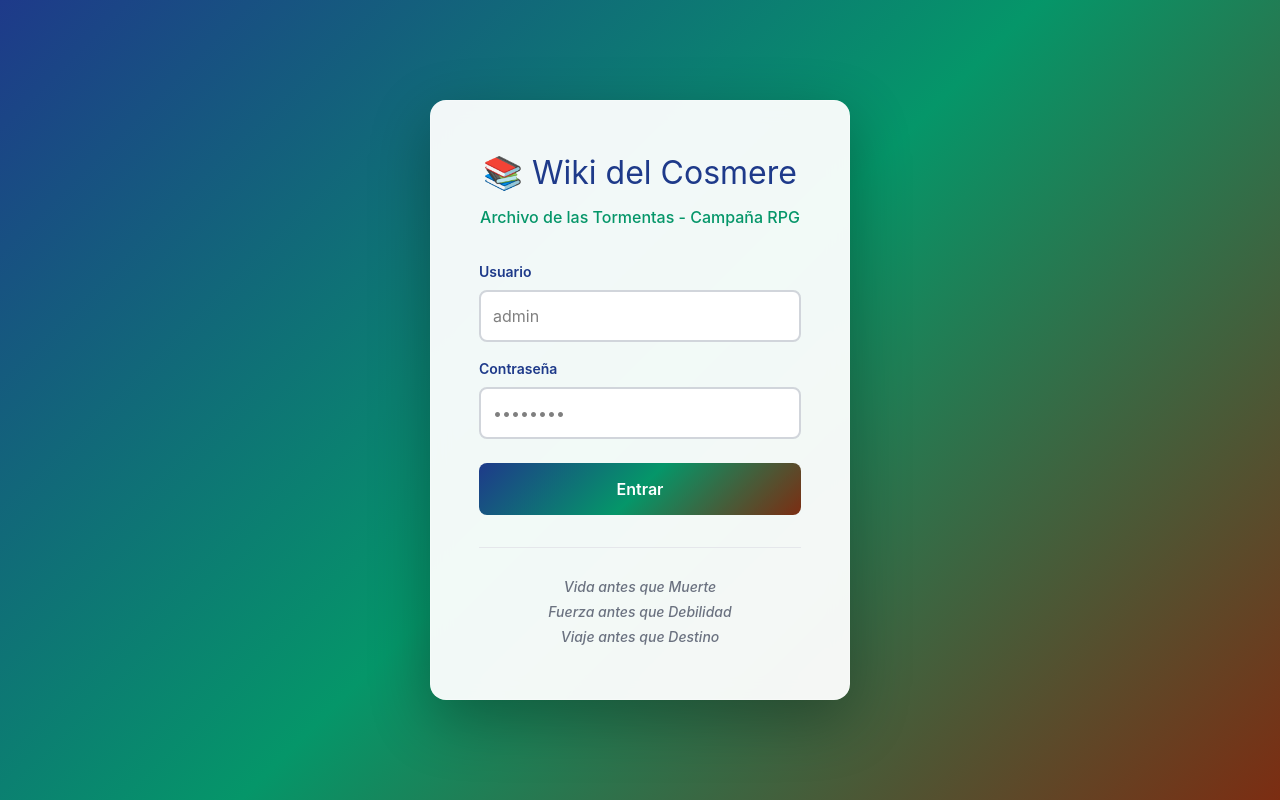
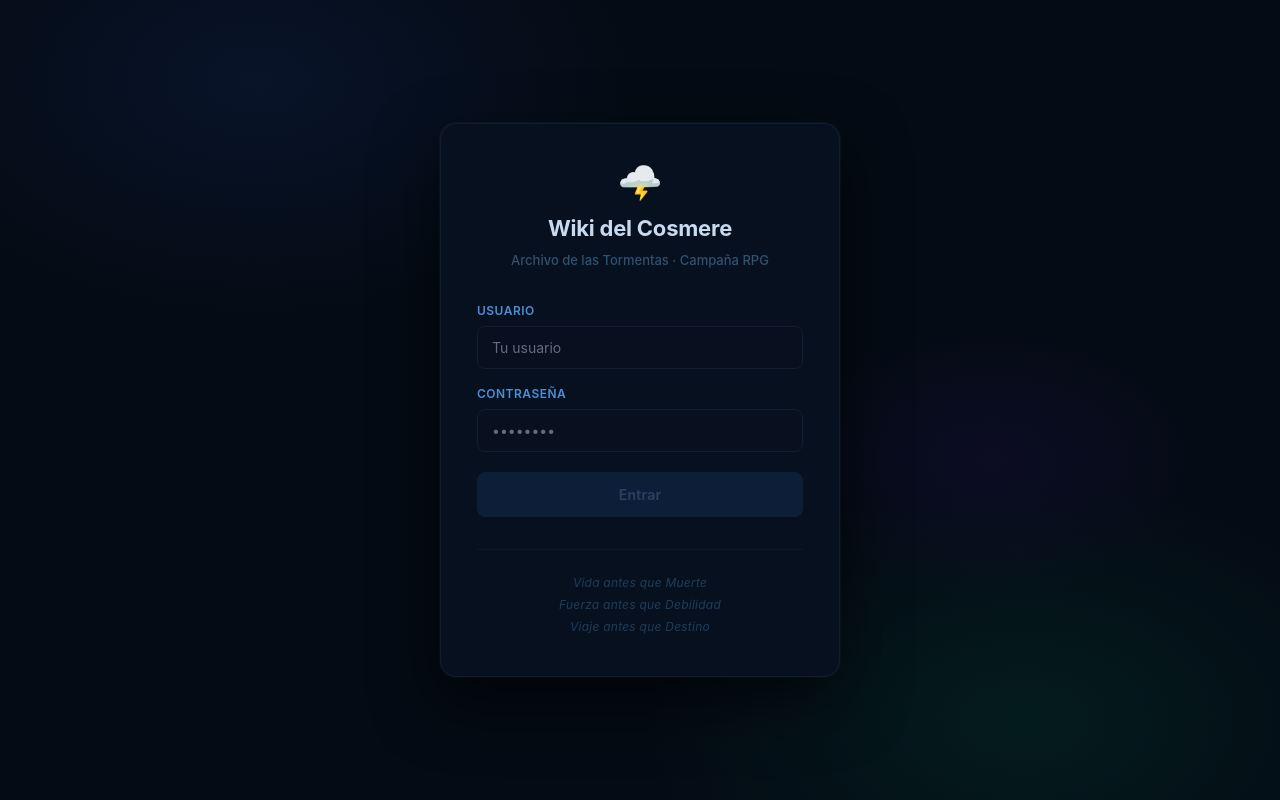
Before and after one commit to AdrianMoraRodriguez/cosmere, a Next.js app: page /login in a window 1280 px wide. Built offline with nearby package versions, Linux system fonts and the light colour scheme.

Commit message:
front end 3: login

```diff
--- a/pages/login.js
+++ b/pages/login.js
@@ -6,20 +6,19 @@ export default function Login() {
   const [password, setPassword] = useState('');
   const [error, setError] = useState('');
   const [loading, setLoading] = useState(false);
+  const [focusedField, setFocusedField] = useState(null);
   const router = useRouter();
 
   const handleSubmit = async (e) => {
     e.preventDefault();
     setError('');
     setLoading(true);
-
     try {
       const res = await fetch('/api/login', {
         method: 'POST',
         headers: { 'Content-Type': 'application/json' },
-        body: JSON.stringify({ username, password })
+        body: JSON.stringify({ username, password }),
       });
-
       if (res.ok) {
         const { user } = await res.json();
         localStorage.setItem('user', JSON.stringify(user));
@@ -27,178 +26,174 @@ export default function Login() {
       } else {
         setError('Credenciales inválidas');
       }
-    } catch (err) {
+    } catch {
       setError('Error al conectar con el servidor');
     } finally {
       setLoading(false);
     }
   };
 
+  const inputStyle = (field) => ({
+    width: '100%',
+    padding: '10px 14px',
+    background: '#080f1e',
+    border: `1px solid ${focusedField === field ? '#2563eb' : '#0f1e30'}`,
+    borderRadius: '8px',
+    color: '#b8ccdf',
+    fontSize: '14px',
+    outline: 'none',
+    transition: 'border-color 0.2s, box-shadow 0.2s',
+    boxShadow: focusedField === field ? '0 0 0 3px rgba(37,99,235,0.15)' : 'none',
+    fontFamily: "-apple-system, BlinkMacSystemFont, 'Segoe UI', sans-serif",
+  });
+
   return (
-    <div className="login-container">
-      <div className="login-box">
-        <h1>📚 Wiki del Cosmere</h1>
-        <p>Archivo de las Tormentas - Campaña RPG</p>
+    <div style={{
+      minHeight: '100vh',
+      background: '#040b14',
+      display: 'flex',
+      alignItems: 'center',
+      justifyContent: 'center',
+      fontFamily: "-apple-system, BlinkMacSystemFont, 'Segoe UI', sans-serif",
+      position: 'relative',
+      overflow: 'hidden',
+    }}>
 
-        <form onSubmit={handleSubmit}>
-          <div className="form-group">
-            <label htmlFor="username">Usuario</label>
+      {/* Background glows */}
+      <div style={{ position:'absolute', inset:0, pointerEvents:'none' }}>
+        <div style={{ position:'absolute', top:'-20%', left:'-10%', width:'60%', height:'60%', background:'radial-gradient(ellipse,rgba(30,58,138,0.18) 0%,transparent 70%)', borderRadius:'50%' }} />
+        <div style={{ position:'absolute', bottom:'-20%', right:'-10%', width:'60%', height:'60%', background:'radial-gradient(ellipse,rgba(5,150,105,0.12) 0%,transparent 70%)', borderRadius:'50%' }} />
+        <div style={{ position:'absolute', top:'40%', right:'5%', width:'35%', height:'35%', background:'radial-gradient(ellipse,rgba(109,28,217,0.08) 0%,transparent 70%)', borderRadius:'50%' }} />
+      </div>
+
+      {/* Card */}
+      <div style={{
+        position: 'relative',
+        background: '#07101f',
+        border: '1px solid #0f1e30',
+        borderRadius: '16px',
+        padding: '40px 36px',
+        width: '100%',
+        maxWidth: '400px',
+        margin: '0 16px',
+        boxShadow: '0 24px 64px rgba(0,0,0,0.6), 0 0 0 1px rgba(255,255,255,0.03)',
+      }}>
+
+        {/* Logo & title */}
+        <div style={{ textAlign:'center', marginBottom:'32px' }}>
+          <div style={{ fontSize:'36px', marginBottom:'12px', lineHeight:1 }}>🌩️</div>
+          <h1 style={{ margin:0, color:'#c8daf0', fontSize:'22px', fontWeight:'700', letterSpacing:'-0.01em' }}>
+            Wiki del Cosmere
+          </h1>
+          <p style={{ margin:'6px 0 0', color:'#2e5272', fontSize:'13px', fontWeight:'500' }}>
+            Archivo de las Tormentas · Campaña RPG
+          </p>
+        </div>
+
+        {/* Form */}
+        <form onSubmit={handleSubmit} style={{ display:'flex', flexDirection:'column', gap:'16px' }}>
+
+          <div style={{ display:'flex', flexDirection:'column', gap:'6px' }}>
+            <label style={{ color:'#4d8fd6', fontSize:'12px', fontWeight:'600', letterSpacing:'0.04em', textTransform:'uppercase' }}>
+              Usuario
+            </label>
             <input
               id="username"
               type="text"
-              placeholder="admin"
+              placeholder="Tu usuario"
               value={username}
-              onChange={(e) => setUsername(e.target.value)}
+              onChange={e => setUsername(e.target.value)}
+              onFocus={() => setFocusedField('username')}
+              onBlur={() => setFocusedField(null)}
               disabled={loading}
+              style={inputStyle('username')}
+              autoComplete="username"
             />
           </div>
 
-          <div className="form-group">
-            <label htmlFor="password">Contraseña</label>
+          <div style={{ display:'flex', flexDirection:'column', gap:'6px' }}>
+            <label style={{ color:'#4d8fd6', fontSize:'12px', fontWeight:'600', letterSpacing:'0.04em', textTransform:'uppercase' }}>
+              Contraseña
+            </label>
             <input
               id="password"
               type="password"
               placeholder="••••••••"
               value={password}
-              onChange={(e) => setPassword(e.target.value)}
+              onChange={e => setPassword(e.target.value)}
+              onFocus={() => setFocusedField('password')}
+              onBlur={() => setFocusedField(null)}
               disabled={loading}
+              style={inputStyle('password')}
+              autoComplete="current-password"
             />
           </div>
 
-          <button type="submit" disabled={loading}>
+          <button
+            type="submit"
+            disabled={loading || !username || !password}
+            style={{
+              marginTop: '4px',
+              padding: '11px',
+              background: loading || !username || !password
+                ? '#0c1e38'
+                : 'linear-gradient(135deg, #1e3a8a 0%, #2563eb 100%)',
+              border: '1px solid',
+              borderColor: loading || !username || !password ? '#0f2030' : '#2563eb',
+              borderRadius: '8px',
+              color: loading || !username || !password ? '#2e4060' : 'white',
+              fontSize: '14px',
+              fontWeight: '600',
+              cursor: loading || !username || !password ? 'not-allowed' : 'pointer',
+              transition: 'all 0.2s',
+              letterSpacing: '0.02em',
+            }}
+            onMouseEnter={e => {
+              if (!loading && username && password) {
+                e.currentTarget.style.boxShadow = '0 4px 16px rgba(37,99,235,0.4)';
+                e.currentTarget.style.transform = 'translateY(-1px)';
+              }
+            }}
+            onMouseLeave={e => {
+              e.currentTarget.style.boxShadow = 'none';
+              e.currentTarget.style.transform = 'translateY(0)';
+            }}
+          >
             {loading ? 'Entrando...' : 'Entrar'}
           </button>
 
-          {error && <p className="error">{error}</p>}
+          {error && (
+            <div style={{
+              background: 'rgba(239,68,68,0.1)',
+              border: '1px solid rgba(239,68,68,0.25)',
+              borderRadius: '8px',
+              padding: '10px 14px',
+              color: '#f87171',
+              fontSize: '13px',
+              textAlign: 'center',
+            }}>
+              {error}
+            </div>
+          )}
         </form>
 
-        <div className="oath">
-          <p>Vida antes que Muerte</p>
-          <p>Fuerza antes que Debilidad</p>
-          <p>Viaje antes que Destino</p>
+        {/* Oath */}
+        <div style={{
+          marginTop: '32px',
+          paddingTop: '24px',
+          borderTop: '1px solid #0b1828',
+          textAlign: 'center',
+          display: 'flex',
+          flexDirection: 'column',
+          gap: '4px',
+        }}>
+          {['Vida antes que Muerte', 'Fuerza antes que Debilidad', 'Viaje antes que Destino'].map(line => (
+            <p key={line} style={{ margin:0, color:'#1e3d5c', fontSize:'12px', fontStyle:'italic', letterSpacing:'0.02em' }}>
+              {line}
+            </p>
+          ))}
         </div>
       </div>
-
-      <style jsx>{`
-        .login-container {
-          min-height: 100vh;
-          display: flex;
-          align-items: center;
-          justify-content: center;
-          background: linear-gradient(135deg, #1e3a8a 0%, #059669 50%, #7c2d12 100%);
-        }
-
-        .login-box {
-          background: rgba(255, 255, 255, 0.95);
-          backdrop-filter: blur(10px);
-          padding: 3rem;
-          border-radius: 16px;
-          box-shadow: 0 20px 60px rgba(0,0,0,0.3);
-          max-width: 420px;
-          width: 90%;
-          border: 1px solid rgba(255, 255, 255, 0.2);
-        }
-
-        h1 {
-          margin: 0 0 0.5rem;
-          text-align: center;
-          color: #1e3a8a;
-          font-size: 2rem;
-        }
-
-        p {
-          text-align: center;
-          color: #059669;
-          margin-bottom: 2rem;
-          font-weight: 500;
-        }
-
-        form {
-          display: flex;
-          flex-direction: column;
-          gap: 1rem;
-        }
-
-        .form-group {
-          display: flex;
-          flex-direction: column;
-          gap: 0.5rem;
-        }
-
-        label {
-          font-weight: 600;
-          color: #1e3a8a;
-          font-size: 0.875rem;
-        }
-
-        input {
-          padding: 0.75rem;
-          border: 2px solid #d1d5db;
-          border-radius: 8px;
-          font-size: 1rem;
-          transition: all 0.2s;
-          background: white;
-        }
-
-        input:focus {
-          outline: none;
-          border-color: #059669;
-          box-shadow: 0 0 0 3px rgba(5, 150, 105, 0.1);
-        }
-
-        input:disabled {
-          background: #f3f4f6;
-          cursor: not-allowed;
-        }
-
-        button {
-          padding: 0.875rem;
-          background: linear-gradient(135deg, #1e3a8a 0%, #059669 50%, #7c2d12 100%);
-          color: white;
-          border: none;
-          border-radius: 8px;
-          font-size: 1rem;
-          font-weight: 600;
-          cursor: pointer;
-          transition: all 0.2s;
-          margin-top: 0.5rem;
-        }
-
-        button:hover:not(:disabled) {
-          transform: translateY(-2px);
-          box-shadow: 0 10px 20px rgba(0,0,0,0.2);
-        }
-
-        button:active:not(:disabled) {
-          transform: translateY(0);
-        }
-
-        button:disabled {
-          opacity: 0.6;
-          cursor: not-allowed;
-        }
-
-        .error {
-          color: #dc2626;
-          text-align: center;
-          margin: 0.5rem 0 0;
-          font-size: 0.875rem;
-          font-weight: 500;
-        }
-
-        .oath {
-          margin-top: 2rem;
-          padding-top: 1.5rem;
-          border-top: 1px solid #e5e7eb;
-        }
-
-        .oath p {
-          color: #6b7280;
-          font-size: 0.875rem;
-          margin: 0.25rem 0;
-          font-style: italic;
-        }
-      `}</style>
     </div>
   );
 }
```
